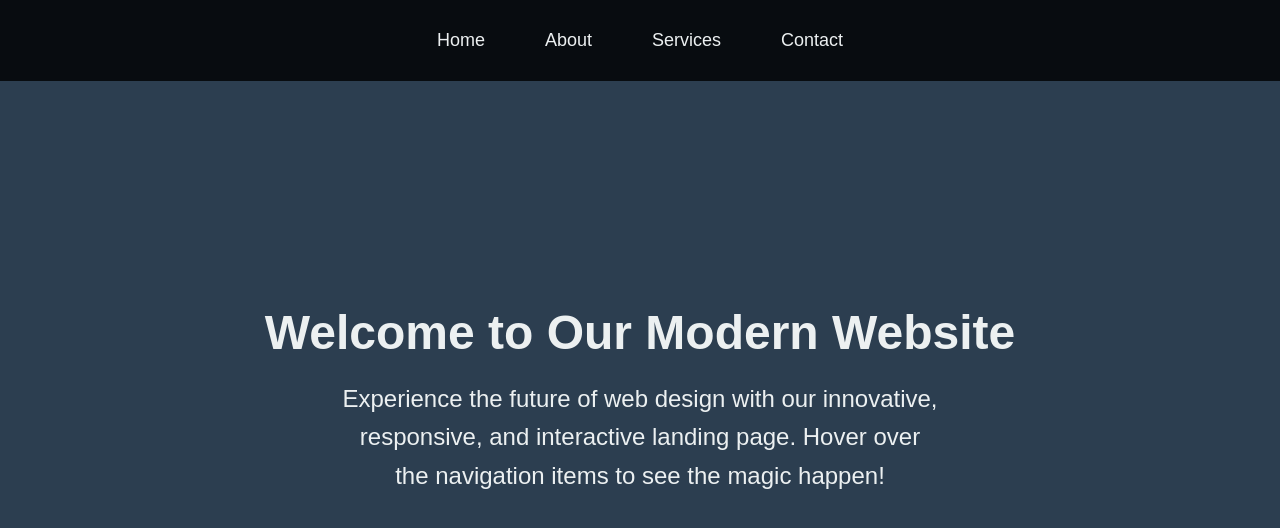
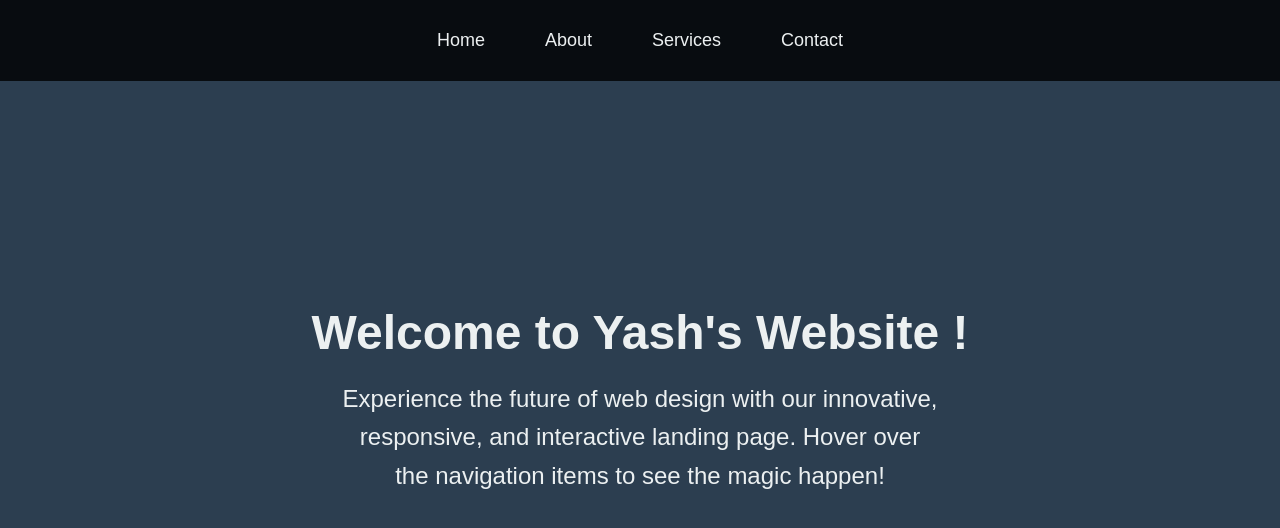
Before and after one commit to Yash456k/PRODIGY_WD_01, a plain HTML site: page index.html in a window 1280 px wide. Drawn offline with Linux system fonts and the light colour scheme.

Commit message:
added my name

```diff
--- a/index.html
+++ b/index.html
@@ -114,7 +114,7 @@
     </nav>
 
     <div class="content">
-      <h1>Welcome to Our Modern Website</h1>
+      <h1>Welcome to Yash's Website !</h1>
       <p>
         Experience the future of web design with our innovative, responsive, and
         interactive landing page. Hover over the navigation items to see the
```
